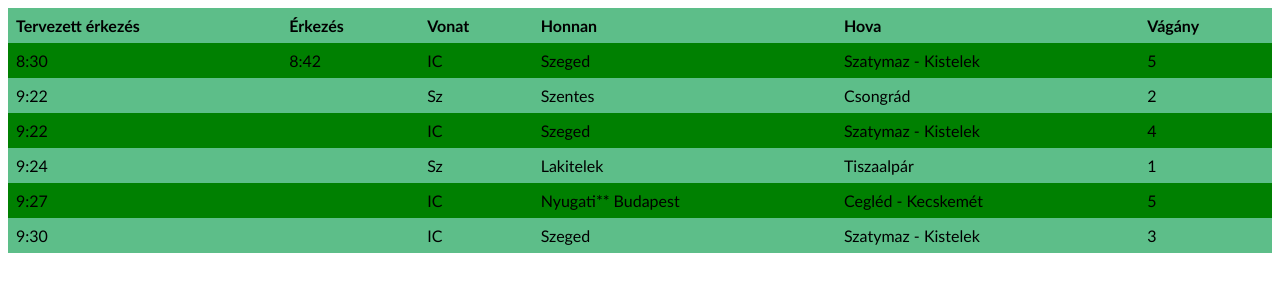
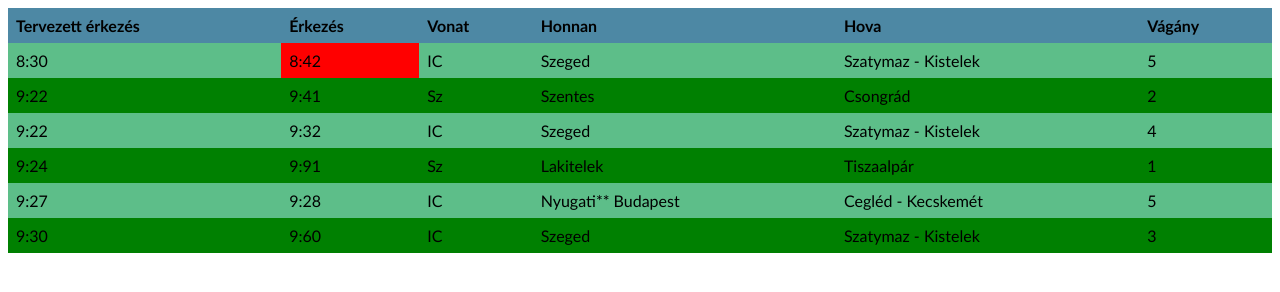
Before and after one commit to tisyani/Mav, a plain HTML site: page mav.html in a window 1280 px wide. Drawn offline with Linux system fonts and the light colour scheme.

Commit message:
késés és páratlan színek

```diff
--- a/mav.html
+++ b/mav.html
@@ -4,7 +4,7 @@
     <meta charset="UTF-8">
     <meta name="viewport" content="width=device-width, initial-scale=1.0">
     <title>MÁV utastájékoztató</title>
-    <link rel="stylesheet" href="styles.css">
+    <link rel="stylesheet" href="style.css">
 </head>
 <style>
     table {
@@ -18,19 +18,14 @@
       padding: 8px;
     }
 
-    tr:nth-child(even) {
-      background-color: #008001;
-    }
-    tr:nth-child(odd) {
-      background-color: #5dbe89;
-    }
     </style>
 <body>
 
 
     <table>
+        <thead>
 
-        <tr>
+        <tr class="paratlan_sor">
             <th>Tervezett érkezés</th>
             <th>Érkezés</th>
             <th>Vonat</th>
@@ -38,9 +33,12 @@
             <th>Hova</th>
             <th>Vágány</th>
         </tr>
-        <tr>
+    </thead>
+
+    <tbody>
+        <tr class="paratlan_sor">
             <td>8:30</td>
-            <td>8:42</td>
+            <td id="keses">8:42 </td>
             <td>IC</td>
             <td>Szeged</td>
             <td>Szatymaz - Kistelek</td>
@@ -48,15 +46,15 @@
         </tr>
         <tr>
             <td>9:22</td>
-            <td></td>
+            <td>9:41</td>
             <td>Sz</td>
             <td>Szentes</td>
             <td>Csongrád</td>
             <td>2</td>
-        </tr>
+        </tr class="paratlan_sor">
         <tr>
             <td>9:22</td>
-            <td></td>
+            <td>9:32</td>
             <td>IC</td>
             <td>Szeged</td>
             <td>Szatymaz - Kistelek</td>
@@ -64,15 +62,15 @@
         </tr>
         <tr>
             <td>9:24</td>
-            <td></td>
+            <td>9:91</td>
             <td>Sz</td>
             <td>Lakitelek</td>
             <td>Tiszaalpár</td>
             <td>1</td>
         </tr>
-        <tr>
+        <tr class="paratlan_sor">
             <td>9:27</td>
-            <td></td>
+            <td>9:28</td>
             <td>IC</td>
             <td>Nyugati** Budapest</td>
             <td>Cegléd - Kecskemét</td>
@@ -80,12 +78,13 @@
         </tr>
         <tr>
             <td>9:30</td>
-            <td></td>
+            <td>9:60</td>
             <td>IC</td>
             <td>Szeged</td>
             <td>Szatymaz - Kistelek</td>
             <td>3</td>
         </tr>
+    </tbody>
     </table>
 </body>
 </html>
--- /dev/null
+++ b/style.css
@@ -0,0 +1,29 @@
+#keses{
+    background-color: red;
+}
+
+th {
+    background-color: rgba(55, 55, 204, 0.397);
+}
+
+table {
+    border-collapse: collapse;
+    width: 100%;
+    font-family: 'Gill Sans', 'Gill Sans MT', Calibri, 'Trebuchet MS', sans-serif;
+  }
+
+  th, td {
+    text-align: left;
+    padding: 8px;
+  }
+
+  tr:nth-child(even) {
+    background-color: #008001;
+  }
+  tr:nth-child(odd) {
+    background-color: #5dbe89;
+  }
+
+.paratlan_sor {
+    background-color: #008001;
+}
```
